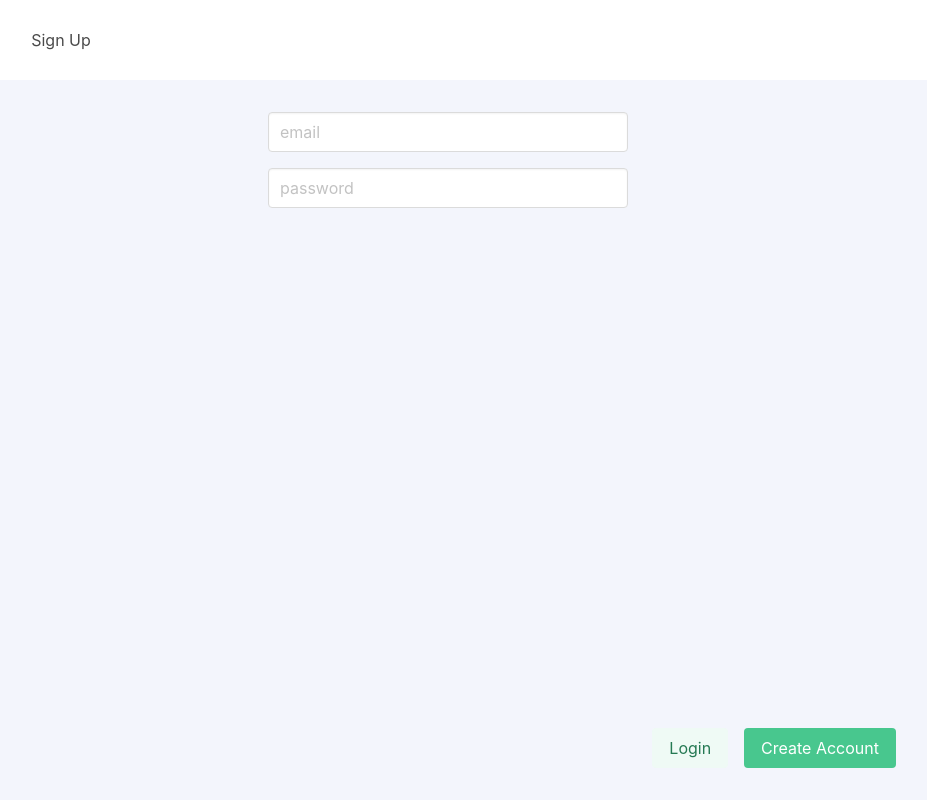
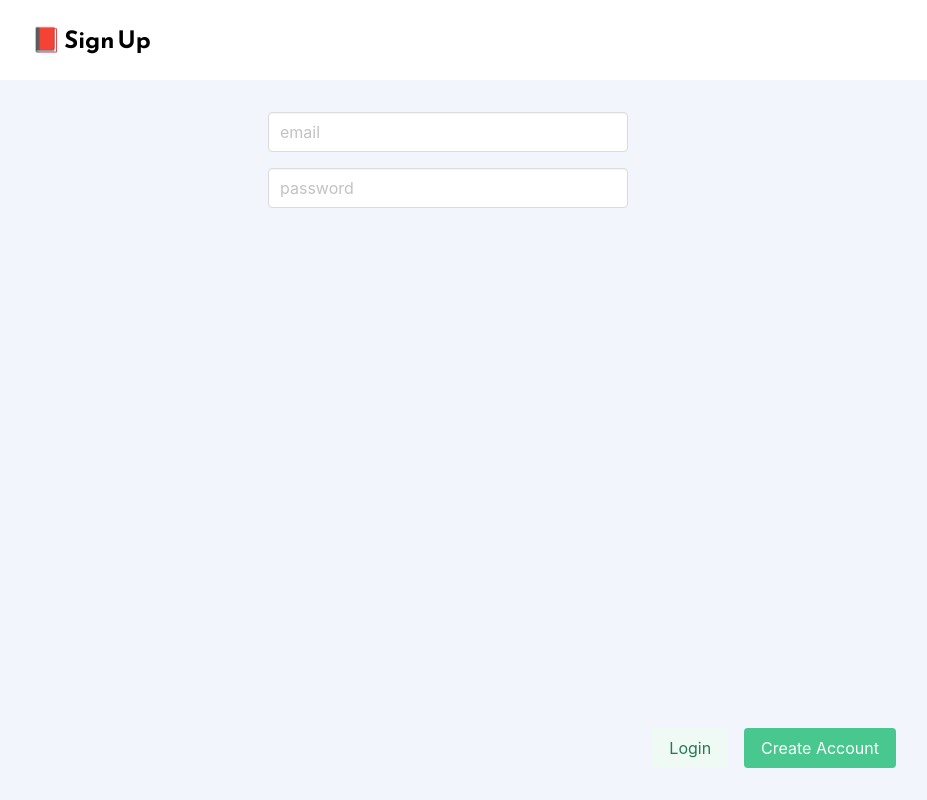
Before and after one commit to Mhatw/Contacts, a plain HTML site: page index.html in a window 1280 px wide. Both pictures are taken after a click on the link "Signup". Shown: the whole page, without its empty margins (192-1119 px from the left). Drawn offline with nearby package versions, Linux system fonts and the light colour scheme.

Commit message:
add logo style to header

```diff
--- a/scripts/renders/createContact.js
+++ b/scripts/renders/createContact.js
@@ -12,7 +12,7 @@ function renderCreate() {
   <div class="container">
     <header>
       <div class="titleLog">
-        <h1>Create new contact</h1>
+        <h1>📕 Create new contact</h1>
       </div>
       <div class ="linkOut">
         <button id="logout-btn" class="button is-danger is-light is-small">logout</button>
--- a/scripts/renders/home.js
+++ b/scripts/renders/home.js
@@ -35,7 +35,7 @@ function render() {
   <!-- header -->
   <header class="container is-max-desktop">
   <a class="navbar-item" href="#">
-  <h1>Contactable</h1>
+  <h1>📕 Contactable</h1>
   </a>
   <button id="logout-btn" class="button is-danger is-light is-small">logout</button>
   </header>
--- a/scripts/renders/login.js
+++ b/scripts/renders/login.js
@@ -10,7 +10,7 @@ function renderLogin() {
   const { loginError } = LoginPage.state;
   return `<header class="container is-max-desktop">
 <a class="navbar-item" href="#">
-  <h1>Login</h1>
+  <h1>📕 Login</h1>
 </a>
 <!-- <button class="button is-danger is-light is-small">logout</button> -->
 </header>
--- a/scripts/renders/signup.js
+++ b/scripts/renders/signup.js
@@ -8,7 +8,7 @@ function renderSignup() {
   const { SignupError } = SignupPage.state;
   return `<header class="container is-max-desktop">
 <a class="navbar-item" href="#">
-  <h1>Sign Up</h1>
+  <h1>📕 Sign Up</h1>
 </a>
 <!-- <button class="button is-danger is-light is-small">logout</button> -->
 </header>
--- a/style.css
+++ b/style.css
@@ -1,4 +1,5 @@
 @import "https://cdn.jsdelivr.net/npm/bulma@0.9.4/css/bulma.min.css";
+@import url("https://fonts.googleapis.com/css2?family=Reem+Kufi:wght@400;500;600;700&display=swap");
 @import url(./css/loading.css);
 @import url(./css/scrollbar.css);
 
@@ -23,6 +24,15 @@ header {
   box-shadow: 0 1px 1px hsl(0deg 0% 0% / 0.025),
     0 2px 2px hsl(0deg 0% 0% / 0.025), 0 4px 4px hsl(0deg 0% 0% / 0.025),
     0 8px 8px hsl(0deg 0% 0% / 0.025), 0 16px 16px hsl(0deg 0% 0% / 0.025);
+}
+
+header > a > h1,
+header > div > h1 {
+  font-family: "Reem Kufi", sans-serif;
+  font-size: 1.5rem;
+  font-weight: bold;
+  /* word-spacing: 1rem; */
+  color: #000;
 }
 
 /* main */
```
